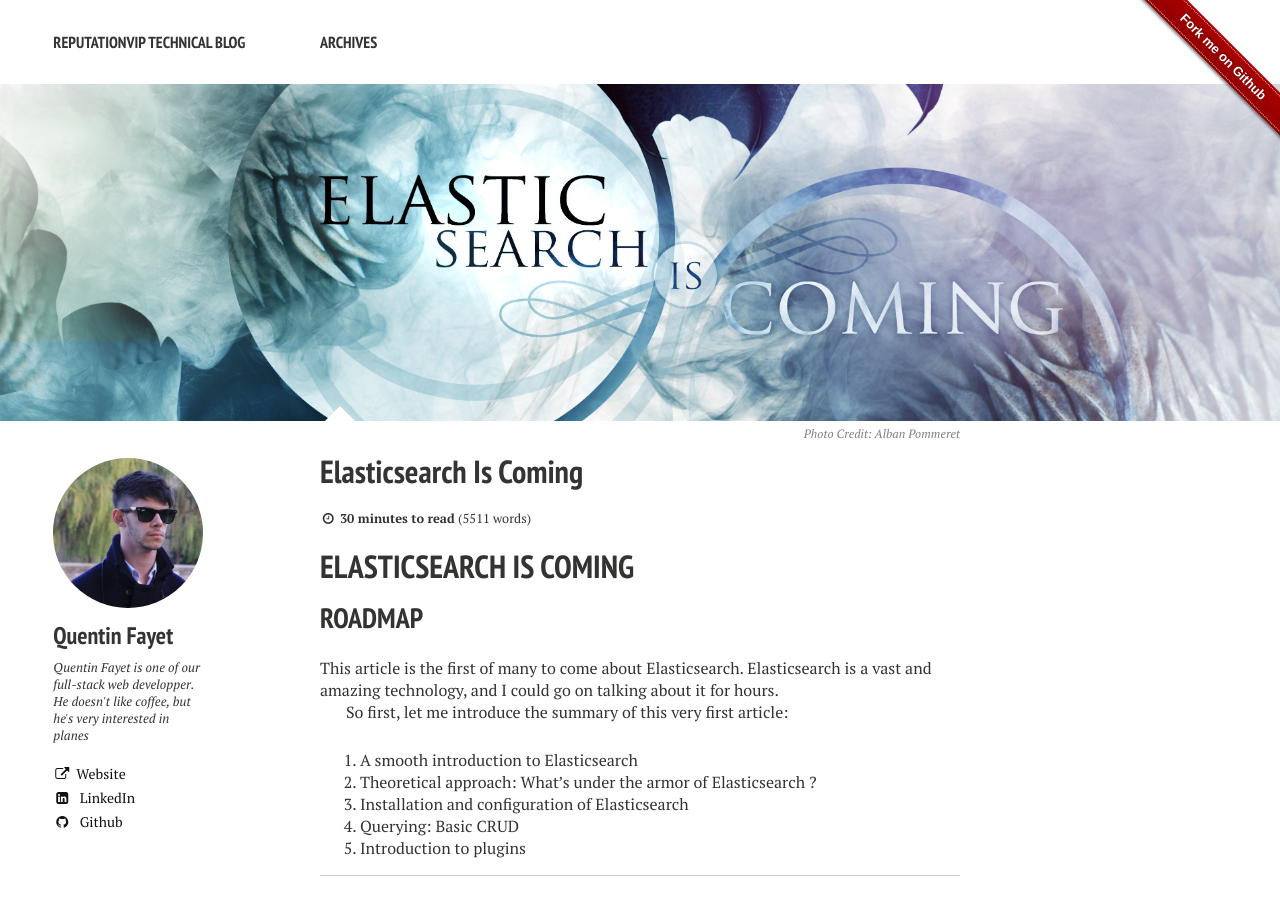
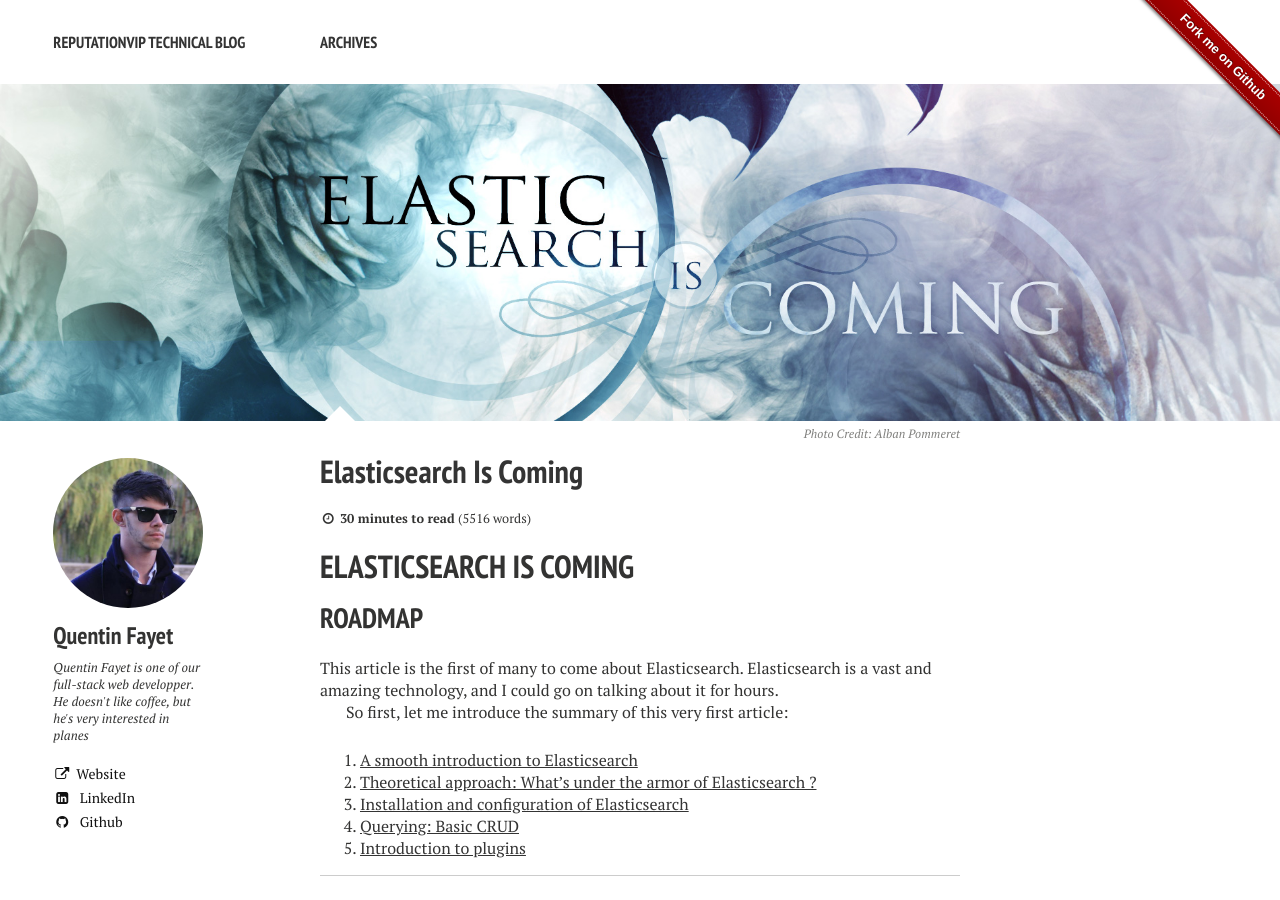
Before and after one commit to semji/reputationvip.github.io, a Jekyll site: the page built from _posts/2015-07-08-elasticsearch-is-coming.md, in a window 1280 px wide and 900 px high. Built offline with Jekyll 4.4.1, drawn with Linux system fonts in a browser that asks for light colours; nearby versions of some CDN libraries; comment, search, counter and statistics services are not loaded; some of the changed lines change nothing that is shown.

Commit message:
Added anchor links inside article

```diff
--- a/_posts/2015-07-08-elasticsearch-is-coming.md
+++ b/_posts/2015-07-08-elasticsearch-is-coming.md
@@ -20,11 +20,11 @@ This article is the first of many to come about Elasticsearch. Elasticsearch is
 
 So first, let me introduce the summary of this very first article:
 
-1. A smooth introduction to Elasticsearch
-2. Theoretical approach: What's under the armor of Elasticsearch ?
-3. Installation and configuration of Elasticsearch
-4. Querying: Basic CRUD
-5. Introduction to plugins
+1. [A smooth introduction to Elasticsearch](/elasticsearch-is-coming/#a-smooth-introduction-to-elasticsearch)
+2. [Theoretical approach: What's under the armor of Elasticsearch ?](/elasticsearch-is-coming/#theoretical-approach-whats-under-the-armor-of-elasticsearch-)
+3. [Installation and configuration of Elasticsearch](/elasticsearch-is-coming/#installation)
+4. [Querying: Basic CRUD](/elasticsearch-is-coming/#querying)
+5. [Introduction to plugins](/elasticsearch-is-coming/#introduction-to-plugins)
 
 ***
 
```
